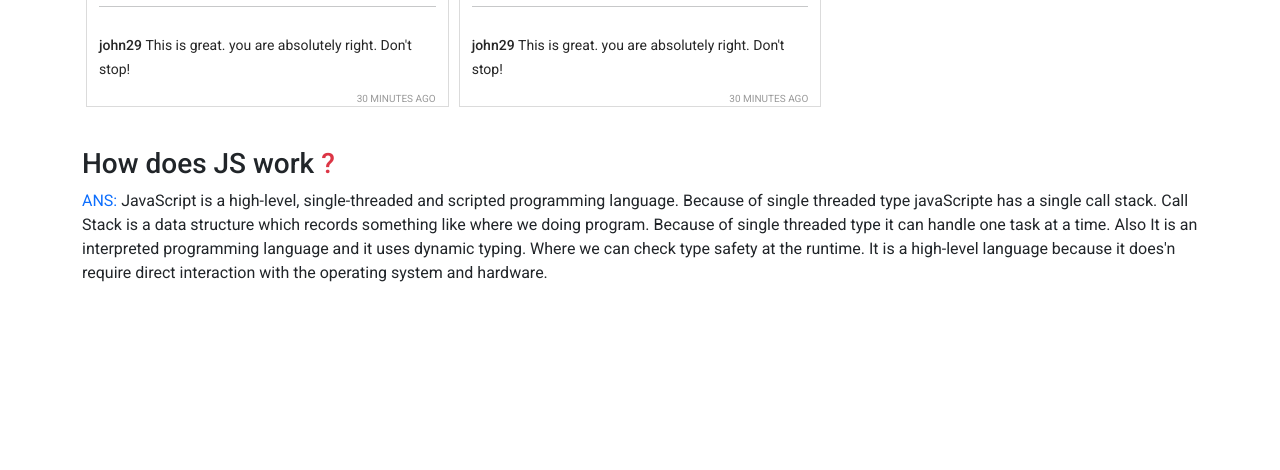
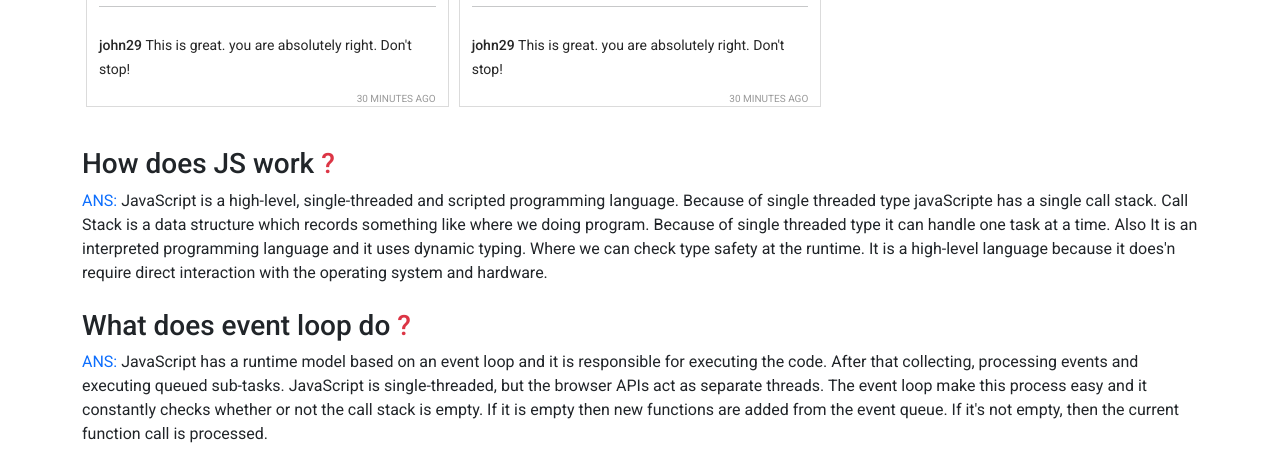
Before and after one commit to Sajeeb77725/inista-sohor, a plain HTML site: page index.html in a window 1280 px wide. Shown: the part 1425-1895 px from the top of the page. Before the commit the page ends 1726 px from the top, so only its background shows below. Drawn offline with nearby package versions, Linux system fonts and the light colour scheme.

Commit message:
second ans

```diff
--- a/index.html
+++ b/index.html
@@ -88,7 +88,7 @@
         <h1>Reported posts</h1>
       </div>
     </main>
-    <section class="container mt-4">
+    <section class="container mt-4" id="ques">
       <div>
         <h3>How does JS work <span class="text-danger">?</span></h3>
         <p>
@@ -103,6 +103,19 @@
           operating system and hardware.
         </p>
       </div>
+      <div class="mb-4 mt-4">
+        <h3>What does event loop do <span class="text-danger">?</span></h3>
+        <p>
+          <span class="text-primary">ANS:</span> JavaScript has a runtime model
+          based on an event loop and it is responsible for executing the code.
+          After that collecting, processing events and executing queued
+          sub-tasks. JavaScript is single-threaded, but the browser APIs act as
+          separate threads. The event loop make this process easy and it
+          constantly checks whether or not the call stack is empty. If it is
+          empty then new functions are added from the event queue. If it's not
+          empty, then the current function call is processed.
+        </p>
+      </div>
     </section>
     <footer></footer>
 
--- a/js/app.js
+++ b/js/app.js
@@ -35,16 +35,20 @@ const switchTab = (id) => {
         document.getElementById( "posts" ).style.display = "grid";
         document.getElementById( "liked" ).style.display = "none";
         document.getElementById( "reported" ).style.display = "none";
+        document.getElementById("ques").style.display = "block";
+
     } else if (id === "liked") {
         document.getElementById( "liked" ).style.display = "block";
         document.getElementById( "posts" ).style.display = "none";
         document.getElementById( "reported" ).style.display = "none";
+        document.getElementById("ques").style.display = "none";
 
         displayLikedPosts();
     } else {
         document.getElementById( "reported" ).style.display = "block";
         document.getElementById( "posts" ).style.display = "none";
         document.getElementById( "liked" ).style.display = "none";
+        document.getElementById("ques").style.display = "none";
 
         displayReportedPosts();
     }
```
